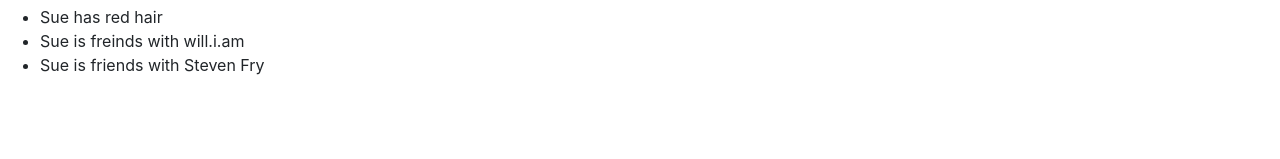
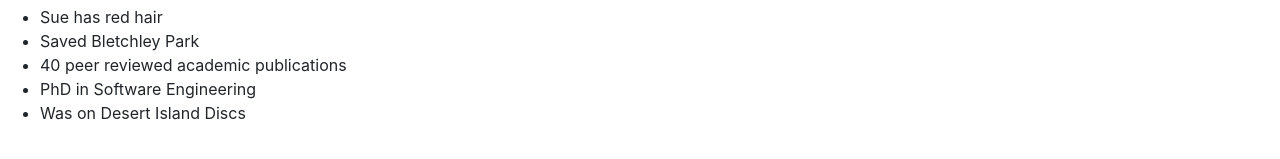
Before and after one commit to stevenaeola/WeLoveSue, a plain HTML site: page index.html in a window 1280 px wide. Shown: the part 407-566 px from the top of the page. Drawn offline with nearby package versions, Linux system fonts and the light colour scheme.

Commit message:
Solved issue 4

```diff
--- a/index.html
+++ b/index.html
@@ -59,8 +59,10 @@
 
     <ul>
         <li>Sue has red hair</li>
-        <li>Sue is freinds with will.i.am</li>
-        <li>Sue is friends with Steven Fry</li>
+        <li>Saved Bletchley Park</li>
+        <li>40 peer reviewed academic publications</li>
+        <li>PhD in Software Engineering</li>
+        <li>Was on Desert Island Discs</li>
     </ul>
     <script src="https://code.jquery.com/jquery-3.5.1.slim.min.js"
         integrity="sha384-DfXdz2htPH0lsSSs5nCTpuj/zy4C+OGpamoFVy38MVBnE+IbbVYUew+OrCXaRkfj"
```
